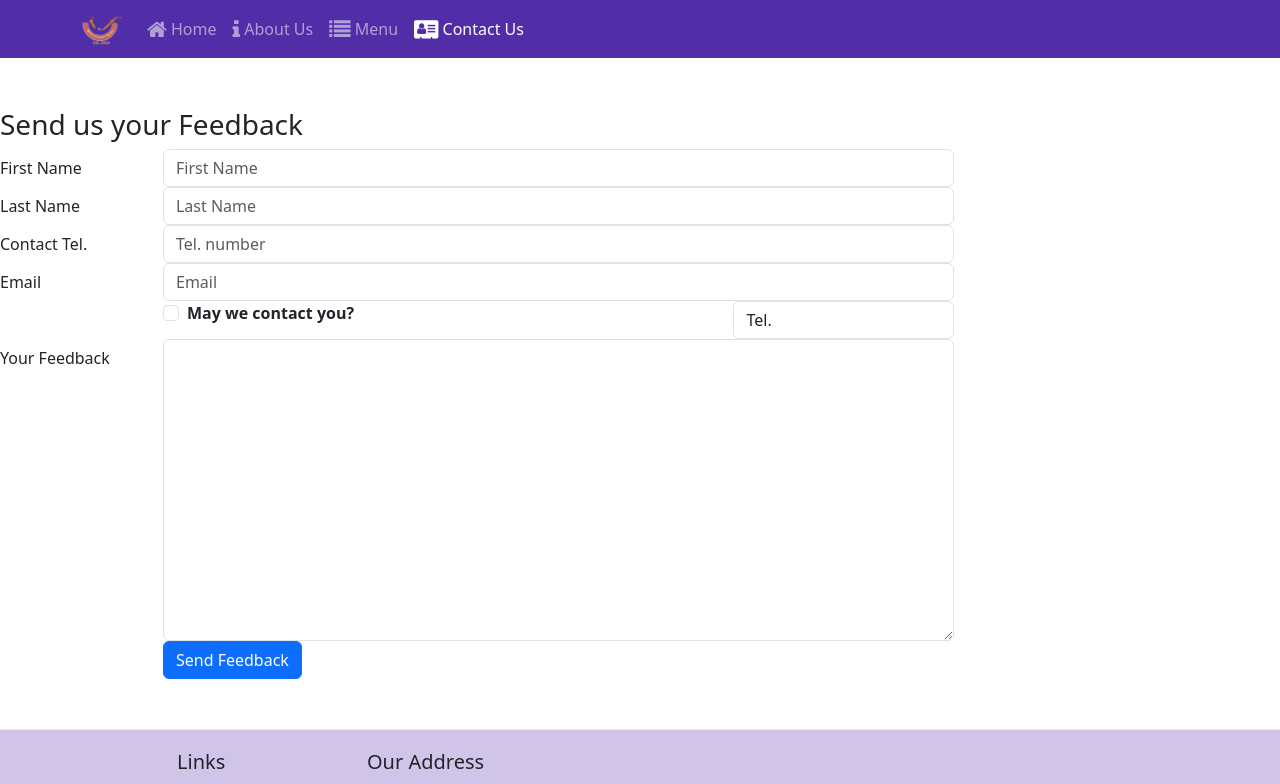
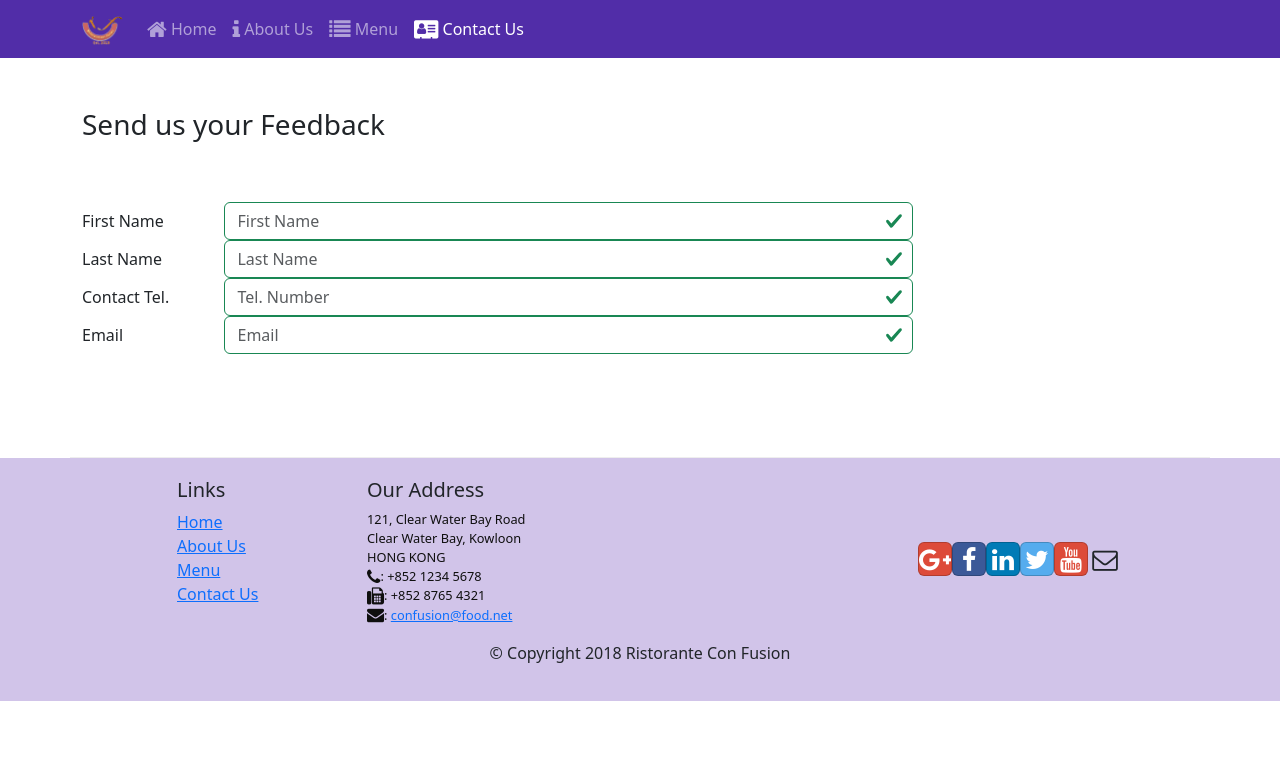
Before and after one commit to trangthupham02051998/ReactJS-Funix, a React (Create React App) app: page /contactus in a window 1280 px wide. Shown: the top 784 px of the page. Built offline with nearby package versions, Linux system fonts and the light colour scheme.

Commit message:
Controlled Form Validation

```diff
--- a/src/components/ContactComponent.js
+++ b/src/components/ContactComponent.js
@@ -1,7 +1,5 @@
-
 import React, { Component } from 'react';
-import { Breadcrumb, BreadcrumbItem,
-    Button, Form, FormGroup, Label, Input, Col } from 'reactstrap';
+import { Form, FormGroup, Label, Input, Col, Row, FormFeedback } from 'reactstrap';
 
 
     class Contact extends Component {
@@ -15,12 +13,17 @@
                 email: '',
                 agree: false,
                 contactType: 'Tel.',
-                message: ''
-            };
-
+                message: '',
+                touched: {
+                    firstname: false,
+                    lastname: false,
+                    telnum: false,
+                    email: false
+                }
+            }
+            this.handleSubmit = this.handleSubmit.bind(this);
             this.handleInputChange = this.handleInputChange.bind(this);
-            this.handleSubmit = this.handleSubmit.bind(this);
-
+            this.handleBlur = this.handleBlur.bind(this);
         }
 
         handleInputChange(event) {
@@ -32,6 +35,38 @@
                 [name]: value
             });
         }
+        handleBlur = (field) => (evt) => {
+            this.setState({
+                touched: { ...this.state.touched, [field]: true }
+            });
+        }
+        validate(firstname, lastname, telnum, email) {
+            const errors = {
+                firstname: '',
+                lastname: '',
+                telnum: '',
+                email: ''
+            };
+
+            if (this.state.touched.firstname && firstname.length < 3)
+                errors.firstname = 'First Name should be >= 3 characters';
+            else if (this.state.touched.firstname && firstname.length > 10)
+                errors.firstname = 'First Name should be <= 10 characters';
+
+            if (this.state.touched.lastname && lastname.length < 3)
+                errors.lastname = 'Last Name should be >= 3 characters';
+            else if (this.state.touched.lastname && lastname.length > 10)
+                errors.lastname = 'Last Name should be <= 10 characters';
+
+            const reg = /^\d+$/;
+            if (this.state.touched.telnum && !reg.test(telnum))
+                errors.telnum = 'Tel. Number should contain only numbers';
+
+            if(this.state.touched.email && email.split('').filter(x => x === '@').length !== 1)
+                errors.email = 'Email should contain a @';
+
+            return errors;
+        }
 
         handleSubmit(event) {
             console.log('Current State is: ' + JSON.stringify(this.state));
@@ -39,7 +74,9 @@
             event.preventDefault();
         }
         render() {
+            const errors = this.validate(this.state.firstname, this.state.lastname, this.state.telnum, this.state.email);
             return (
+                <div className={'container'}>
                     <div className="row row-content">
                         <div className="col-12">
                             <h3>Send us your Feedback</h3>
@@ -52,7 +89,11 @@
                                         <Input type="text" id="firstname" name="firstname"
                                                placeholder="First Name"
                                                value={this.state.firstname}
+                                               valid={errors.firstname === ''}
+                                               invalid={errors.firstname !== ''}
+                                               onBlur={this.handleBlur('firstname')}
                                                onChange={this.handleInputChange} />
+                                        <FormFeedback>{errors.firstname}</FormFeedback>
                                     </Col>
                                 </FormGroup>
                                 <FormGroup row>
@@ -61,16 +102,24 @@
                                         <Input type="text" id="lastname" name="lastname"
                                                placeholder="Last Name"
                                                value={this.state.lastname}
+                                               valid={errors.lastname === ''}
+                                               invalid={errors.lastname !== ''}
+                                               onBlur={this.handleBlur('lastname')}
                                                onChange={this.handleInputChange} />
+                                        <FormFeedback>{errors.lastname}</FormFeedback>
                                     </Col>
                                 </FormGroup>
                                 <FormGroup row>
                                     <Label htmlFor="telnum" md={2}>Contact Tel.</Label>
                                     <Col md={10}>
                                         <Input type="tel" id="telnum" name="telnum"
-                                       placeholder="Tel. number"
+                                               placeholder="Tel. Number"
                                                value={this.state.telnum}
+                                               valid={errors.telnum === ''}
+                                               invalid={errors.telnum !== ''}
+                                               onBlur={this.handleBlur('telnum')}
                                                onChange={this.handleInputChange} />
+                                        <FormFeedback>{errors.telnum}</FormFeedback>
                                     </Col>
                                 </FormGroup>
                                 <FormGroup row>
@@ -79,49 +128,18 @@
                                         <Input type="email" id="email" name="email"
                                                placeholder="Email"
                                                value={this.state.email}
+                                               valid={errors.email === ''}
+                                               invalid={errors.email !== ''}
+                                               onBlur={this.handleBlur('email')}
                                                onChange={this.handleInputChange} />
-                            </Col>
-                        </FormGroup>
-                        <FormGroup row>
-                            <Col md={{size: 6, offset: 2}}>
-                                <FormGroup check>
-                                    <Label check>
-                                        <Input type="checkbox"
-                                               name="agree"
-                                               checked={this.state.agree}
-                                               onChange={this.handleInputChange} /> {' '}
-                                        <strong>May we contact you?</strong>
-                                    </Label>
-                                </FormGroup>
-                            </Col>
-                            <Col md={{size: 3, offset: 1}}>
-                                <Input type="select" name="contactType"
-                                       value={this.state.contactType}
-                                       onChange={this.handleInputChange}>
-                                    <option>Tel.</option>
-                                    <option>Email</option>
-                                </Input>
-                            </Col>
-                        </FormGroup>
-                        <FormGroup row>
-                            <Label htmlFor="message" md={2}>Your Feedback</Label>
-                            <Col md={10}>
-                                <Input type="textarea" id="message" name="message"
-                                       rows="12"
-                                       value={this.state.message}
-                                       onChange={this.handleInputChange}></Input>
-                            </Col>
-                        </FormGroup>
-                        <FormGroup row>
-                            <Col md={{size: 10, offset: 2}}>
-                                <Button type="submit" color="primary">
-                                    Send Feedback
-                                </Button>
+                                        <FormFeedback>{errors.email}</FormFeedback>
                                     </Col>
                                 </FormGroup>
                             </Form>
                         </div>
                     </div>
+                </div>
+
             )
         }
     }
```
Lines whose indentation alone changed are shown as unchanged.
